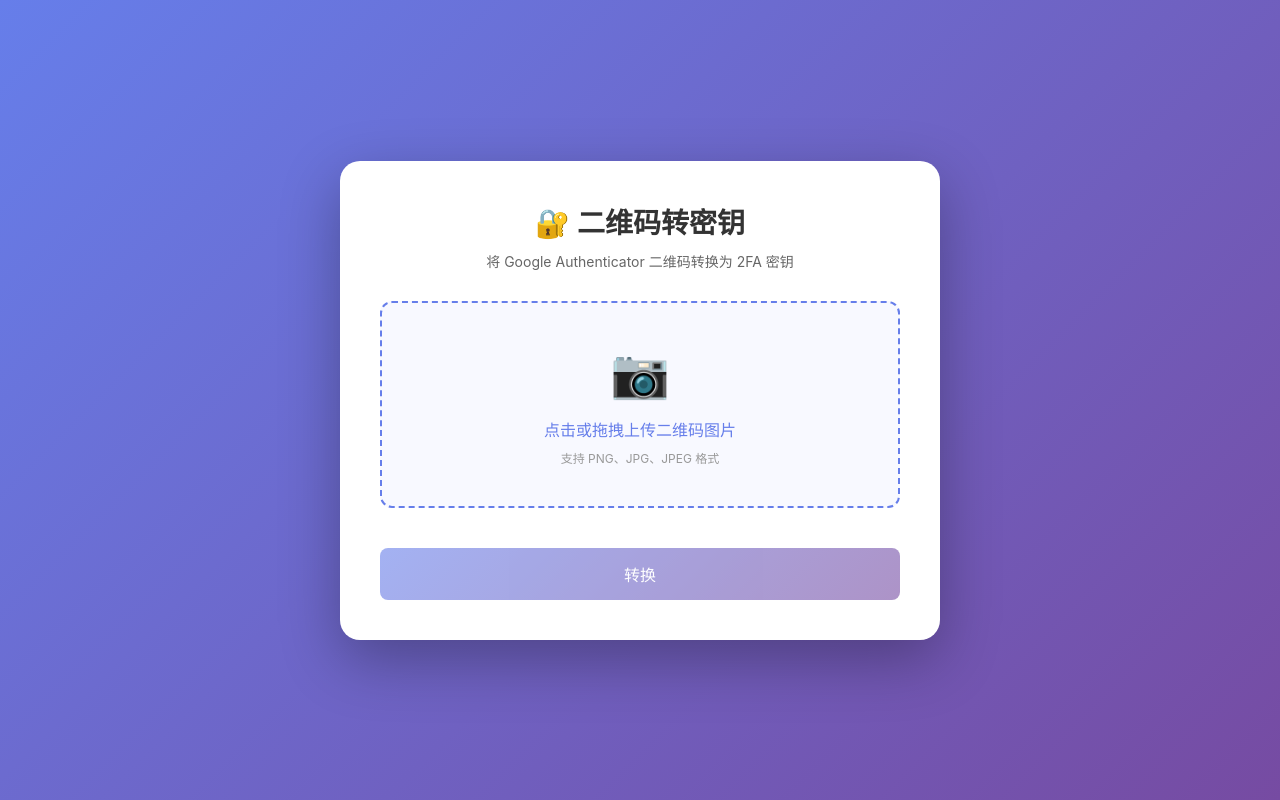
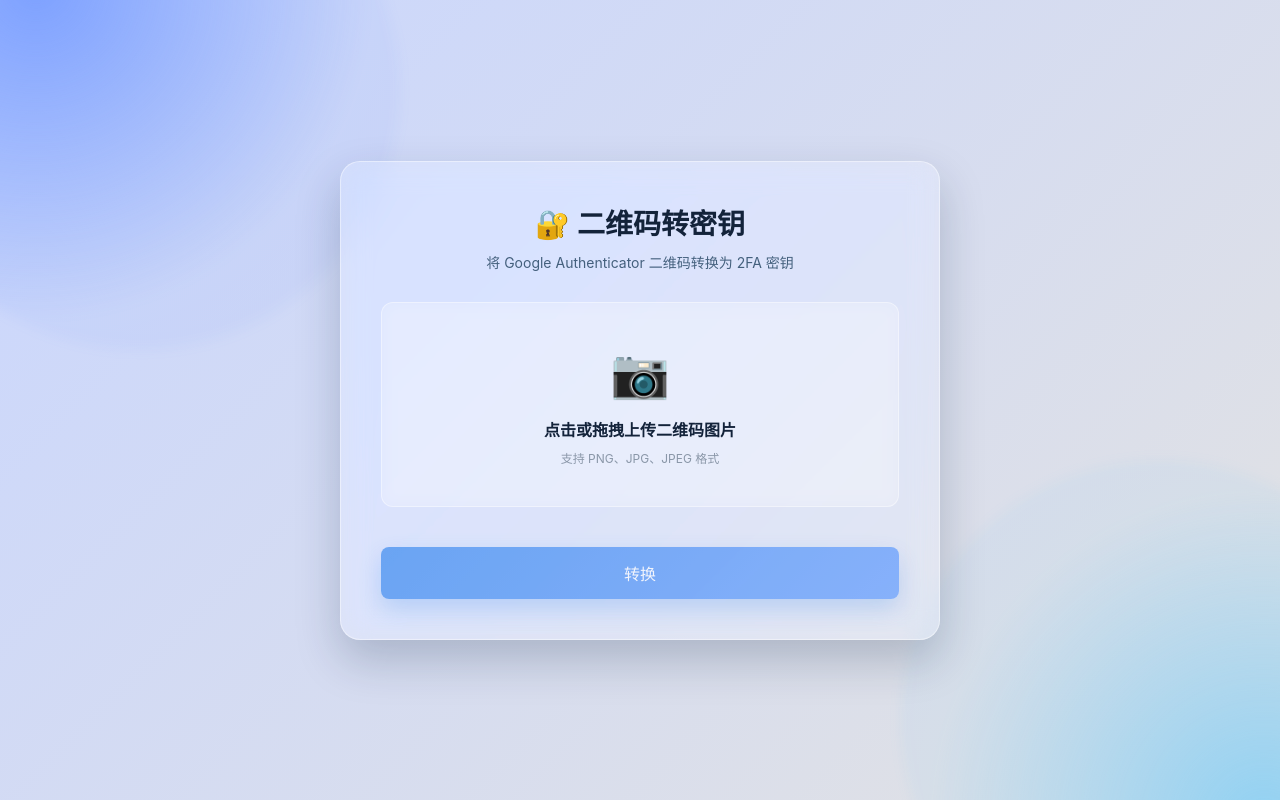
Before and after one commit to Jinn-Y/GOOGLE_2FA, a Flask app: page / in a window 1280 px wide. Run offline with Flask 3, Linux system fonts and the light colour scheme.

Commit message:
logs：优化背景色

```diff
--- a/templates/index.html
+++ b/templates/index.html
@@ -11,24 +11,71 @@
             box-sizing: border-box;
         }
 
+        :root {
+            --bg-1: #c9d6ff;
+            --bg-2: #e2e2e2;
+            --glass: rgba(255, 255, 255, 0.22);
+            --glass-soft: rgba(255, 255, 255, 0.14);
+            --glass-strong: rgba(255, 255, 255, 0.35);
+            --text-main: #13233a;
+            --text-muted: #44607d;
+            --border: rgba(255, 255, 255, 0.42);
+            --primary: #1f7aeb;
+            --primary-strong: #155fc0;
+            --ok: #219a61;
+            --error-bg: rgba(255, 82, 82, 0.12);
+            --error-border: rgba(255, 82, 82, 0.35);
+            --error-text: #982525;
+        }
+
         body {
             font-family: -apple-system, BlinkMacSystemFont, 'Segoe UI', 'PingFang SC', 'Hiragino Sans GB', 'Microsoft YaHei', sans-serif;
-            background: linear-gradient(135deg, #667eea 0%, #764ba2 100%);
+            background: linear-gradient(135deg, var(--bg-1) 0%, var(--bg-2) 100%);
             min-height: 100vh;
             display: flex;
             justify-content: center;
             align-items: center;
             padding: 20px;
+            position: relative;
+            overflow: hidden;
+        }
+
+        body::before,
+        body::after {
+            content: '';
+            position: fixed;
+            width: 520px;
+            height: 520px;
+            border-radius: 50%;
+            pointer-events: none;
+            filter: blur(6px);
+        }
+
+        body::before {
+            top: -170px;
+            left: -120px;
+            background: radial-gradient(circle at 30% 30%, rgba(84, 132, 255, 0.65), rgba(84, 132, 255, 0.05) 65%);
+        }
+
+        body::after {
+            right: -140px;
+            bottom: -180px;
+            background: radial-gradient(circle at 70% 70%, rgba(86, 197, 255, 0.58), rgba(86, 197, 255, 0.06) 65%);
         }
 
         .container {
-            background: white;
+            background: var(--glass);
             border-radius: 20px;
-            box-shadow: 0 20px 60px rgba(0, 0, 0, 0.3);
+            box-shadow: 0 20px 45px rgba(15, 36, 66, 0.22);
             max-width: 600px;
             width: 100%;
             padding: 40px;
             animation: fadeIn 0.5s ease-in;
+            border: 1px solid var(--border);
+            backdrop-filter: blur(14px) saturate(145%);
+            -webkit-backdrop-filter: blur(14px) saturate(145%);
+            position: relative;
+            z-index: 1;
         }
 
         @keyframes fadeIn {
@@ -43,7 +90,7 @@
         }
 
         h1 {
-            color: #333;
+            color: var(--text-main);
             text-align: center;
             margin-bottom: 10px;
             font-size: 28px;
@@ -52,30 +99,33 @@
 
         .subtitle {
             text-align: center;
-            color: #666;
+            color: var(--text-muted);
             margin-bottom: 30px;
             font-size: 14px;
         }
 
         .upload-area {
-            border: 2px dashed #667eea;
+            border: 1px solid var(--border);
             border-radius: 12px;
             padding: 40px 20px;
             text-align: center;
             cursor: pointer;
             transition: all 0.3s ease;
-            background: #f8f9ff;
+            background: var(--glass-soft);
             margin-bottom: 20px;
+            backdrop-filter: blur(8px);
+            -webkit-backdrop-filter: blur(8px);
         }
 
         .upload-area:hover {
-            border-color: #764ba2;
-            background: #f0f2ff;
+            border-color: rgba(255, 255, 255, 0.62);
+            background: rgba(255, 255, 255, 0.24);
+            transform: translateY(-1px);
         }
 
         .upload-area.dragover {
-            border-color: #764ba2;
-            background: #e8ebff;
+            border-color: rgba(255, 255, 255, 0.75);
+            background: rgba(255, 255, 255, 0.3);
             transform: scale(1.02);
         }
 
@@ -85,14 +135,14 @@
         }
 
         .upload-text {
-            color: #667eea;
+            color: var(--text-main);
             font-size: 16px;
-            font-weight: 500;
+            font-weight: 600;
             margin-bottom: 8px;
         }
 
         .upload-hint {
-            color: #999;
+            color: #8a97a8;
             font-size: 12px;
         }
 
@@ -119,7 +169,7 @@
         }
 
         .btn {
-            background: linear-gradient(135deg, #667eea 0%, #764ba2 100%);
+            background: linear-gradient(135deg, var(--primary) 0%, #4a8dff 100%);
             color: white;
             border: none;
             padding: 14px 32px;
@@ -130,11 +180,12 @@
             transition: all 0.3s ease;
             width: 100%;
             margin-top: 20px;
+            box-shadow: 0 10px 24px rgba(31, 122, 235, 0.35);
         }
 
         .btn:hover {
             transform: translateY(-2px);
-            box-shadow: 0 8px 20px rgba(102, 126, 234, 0.4);
+            box-shadow: 0 10px 22px rgba(15, 139, 141, 0.35);
         }
 
         .btn:active {
```
Also changed, not shown: other parts of templates/index.html (+31 -24 lines).
